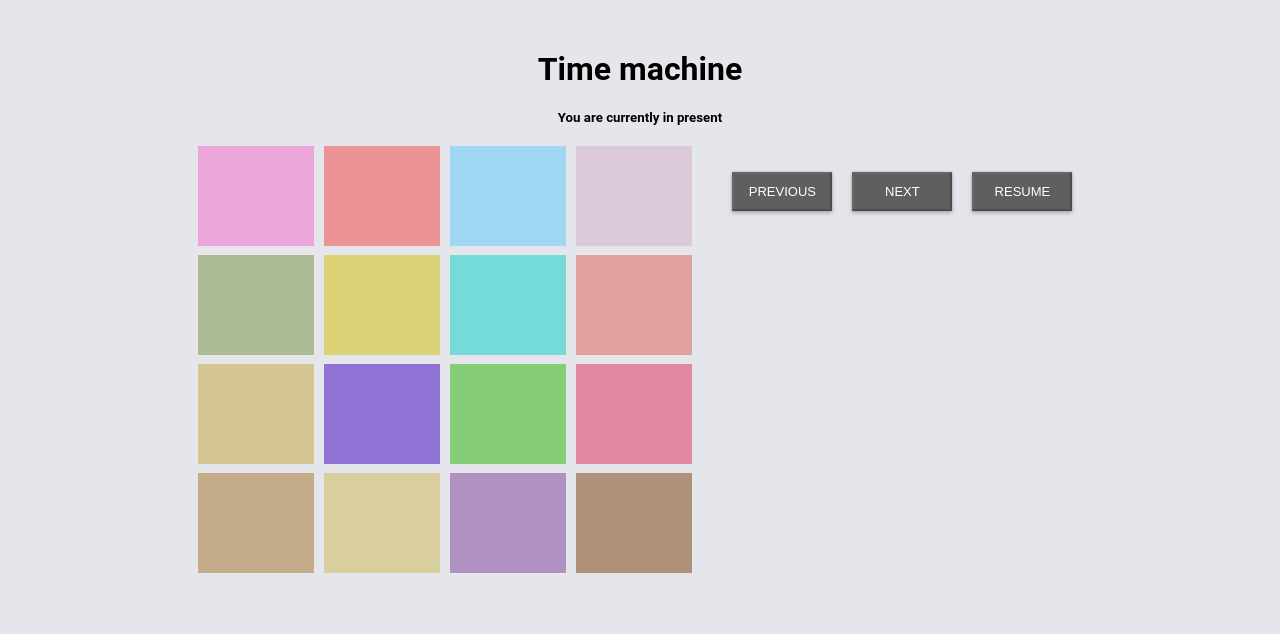
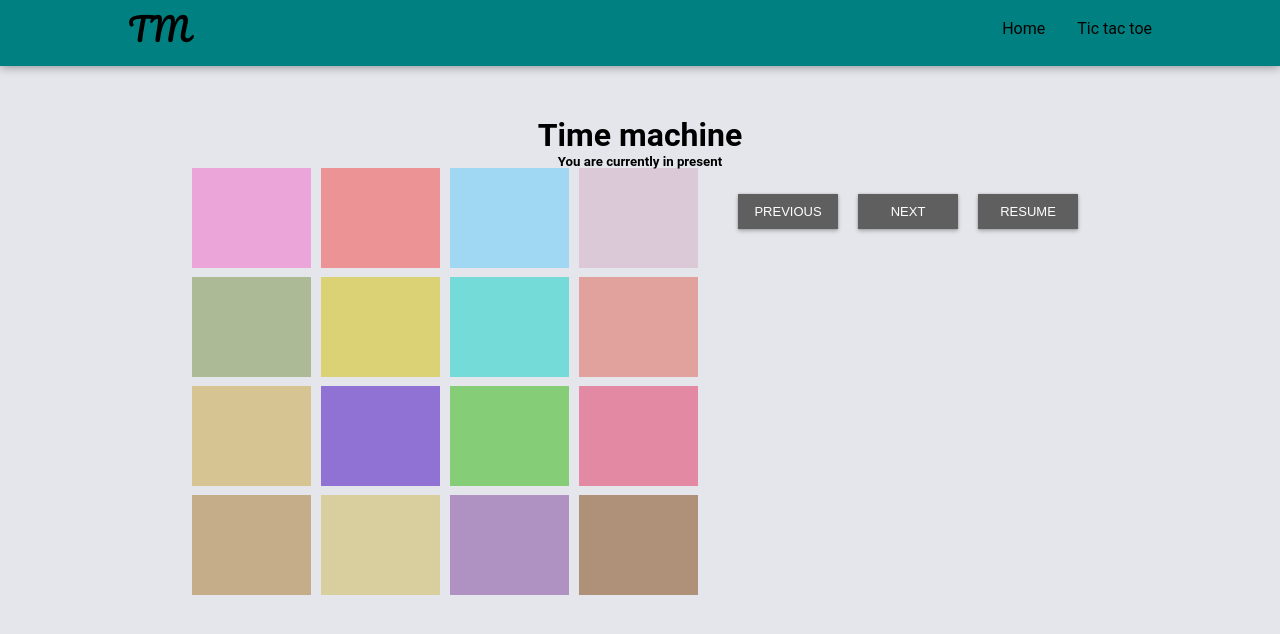
Before and after one commit to DanDPV/Applaudo-Trainee-week-7, a React (Create React App) app: page / in a window 1280 px wide. Shown: the top 634 px of the page. Built offline with nearby package versions, Linux system fonts and the light colour scheme.

Commit message:
:recycle: Use AppRouter con App component

```diff
--- a/src/pages/app/App.tsx
+++ b/src/pages/app/App.tsx
@@ -1,9 +1,9 @@
 import React from 'react';
-import TimeMachinePage from 'pages/TimeMachinePage/TimeMachinePage';
+import AppRouter from 'routers/AppRouter/AppRouter';
 
 function App() {
   return (
-    <TimeMachinePage />
+    <AppRouter />
   );
 }
 
```
